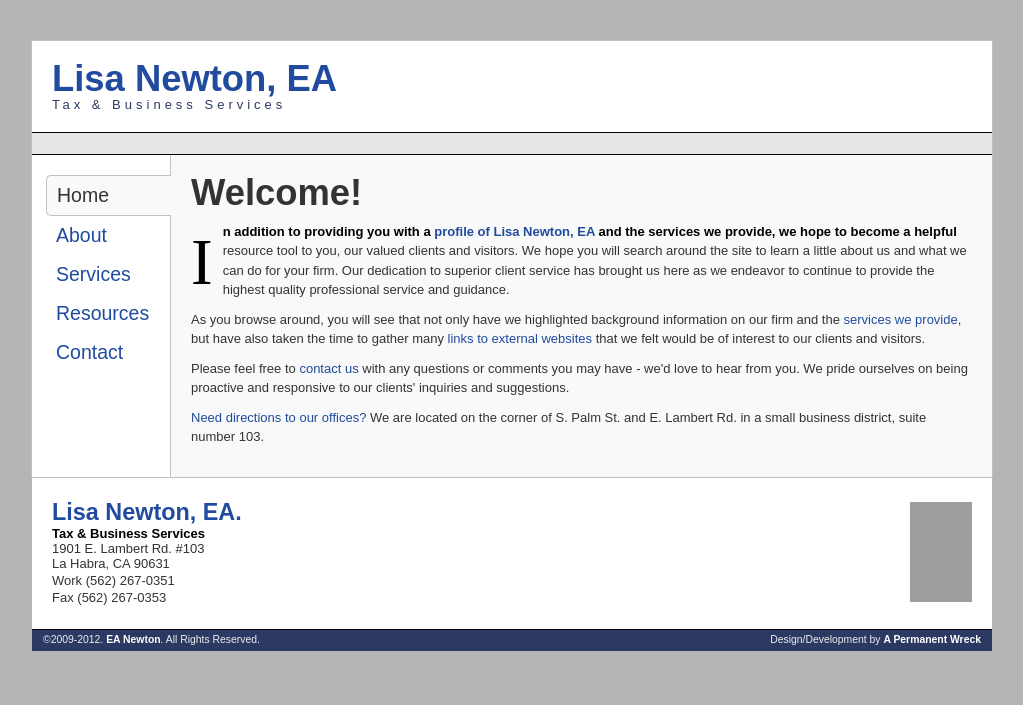
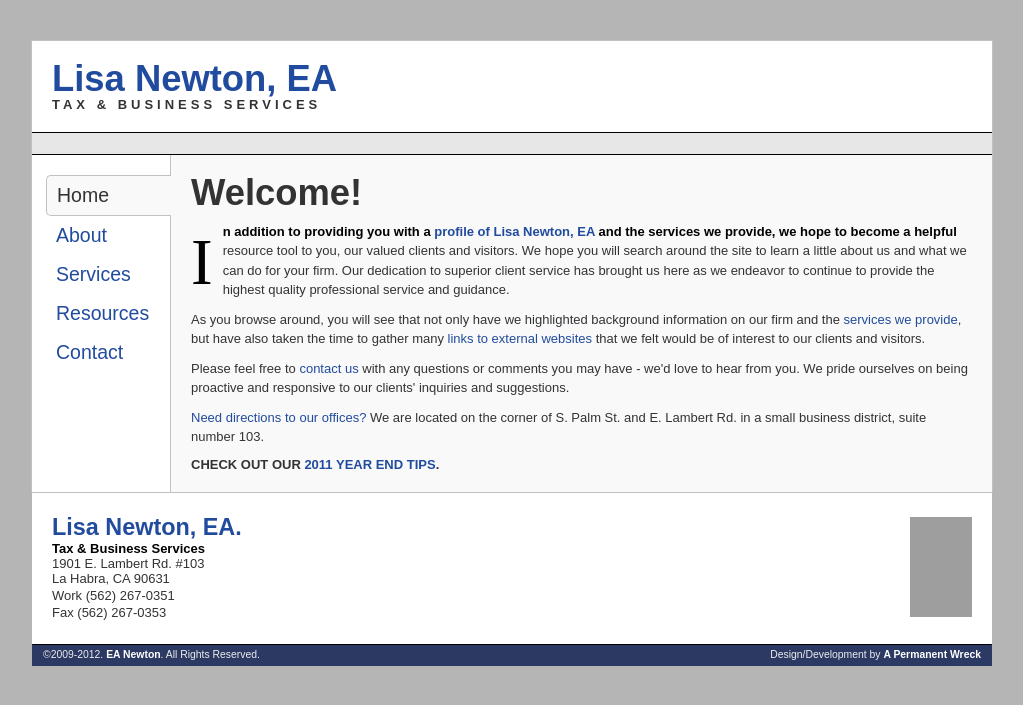
Before and after one commit to iamnewton/eanewton.com, a PHP site: page / in a window 1280 px wide. Shown: the top 705 px of the page, without its empty margins (128-1151 px from the left). Run offline with PHP 8.4, Linux system fonts and the light colour scheme; grey boxes are pictures that could not be loaded.

Commit message:
MINOR - added the 2011 tax tips pdf and updated styles for homepage to reflect

```diff
--- a/index.php
+++ b/index.php
@@ -24,6 +24,8 @@
 
     <p><a href="http://maps.google.com/maps?daddr=1901+E+Lambert+Rd,+La+Habra,+CA+90631+(EA+Newton)&geocode=CdvIIJ-0r2yUFYCnBQIdwpr4-A&dirflg=&saddr=&f=d&sll=33.925237,-117.925186&sspn=0.011965,0.015557&ie=UTF8&ll=33.924987,-117.925186&spn=0.011965,0.015557&z=16" rel="external">Need directions to our offices?</a> We are located on the corner of S. Palm St. and E. Lambert Rd. in a small business district, suite number 103.</p>
 
+	<h2></strong>Check out our <a href="/media/2011-year-end-tips.pdf">2011 Year End Tips</a>.</strong></h2>
+
 </div>
 <!-- column1 : end -->
 
--- a/ui/stylesheets/common.css
+++ b/ui/stylesheets/common.css
@@ -127,6 +127,7 @@ em { text-decoration: underline; color: #4c4c4c; }
 
 #Home {}
     #Home .main p:first-child { margin: 30px 0 10px; }
+    #Home h2 { font-size: 2em/1em 'Arial'; font-weight: bold; text-transform: uppercase; color: #333; }
 
 #About {}
     #About .main .lisa { float: right; width: 200px; padding: 5px; margin: 0 0 10px 10px; border: 1px solid #000; -moz-border-radius: 3px; }
```
Also changed, not shown: 1 other file.
